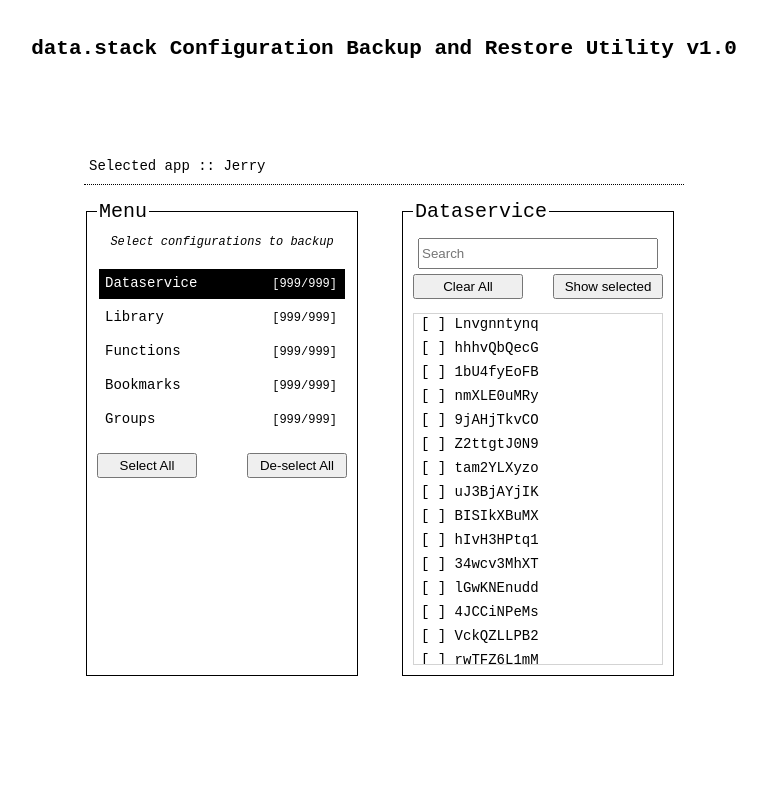
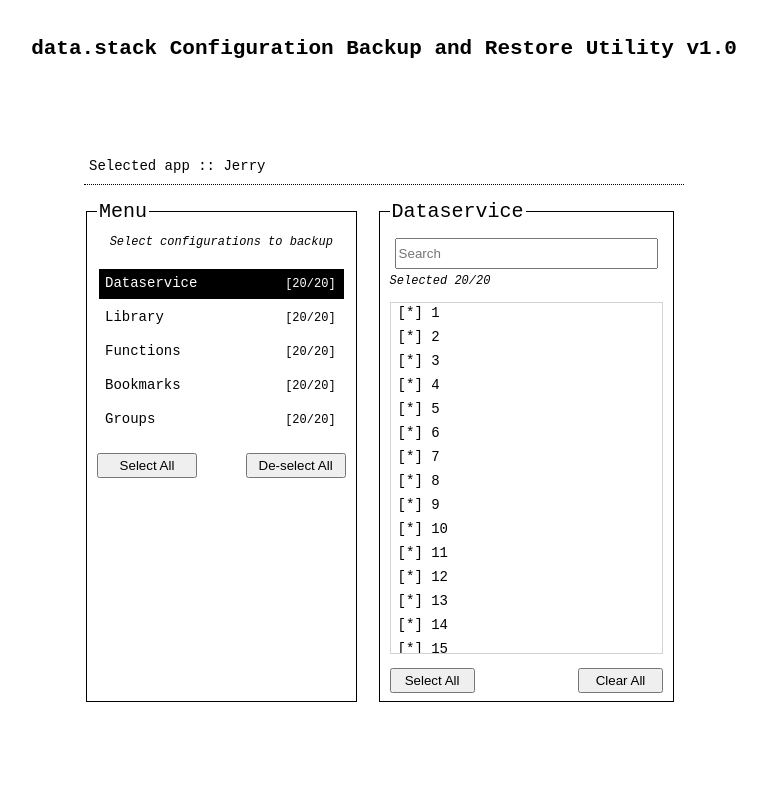
Before and after one commit to appveen/datastack-backup-restore, a plain HTML site: page index.html in a window 1280 px wide. Shown: the whole page, without its empty margins (256-1023 px from the left). Drawn offline with Linux system fonts and the light colour scheme.

Commit message:
Selecting configs

```diff
--- a/index.html
+++ b/index.html
@@ -114,12 +114,14 @@
 				<div id="main_selected_data">
 					<input type="text" name="main_selected_search" autosave="false" id="main_selected_search" autocomplete="false" placeholder="Search" onkeyup="searchSelected()">
 
-					<div class="col-layout">
-						<button id="main_selected_clearAll_button">Clear All</button>
-						<button id="main_selected_showSelected_button">Show selected</button>
-					</div>
+					<span id="main_selected_summary" class="main_selected_summary">Select configurations to backup</span>
 
 					<ul class="list" id="main_selected_list"></ul>
+
+					<div class="col-layout">
+						<button id="main_selected_selectAll_button" onclick="mainSelected_SelectAll()">Select All</button>
+						<button id="main_selected_clearAll_button" onclick="mainSelected_ClearAll()">Clear All</button>
+					</div>
 				</div>
 			</fieldset>
 
--- a/lib.elements.js
+++ b/lib.elements.js
@@ -46,9 +46,10 @@
 const main_selected_error = d.i("main_selected_error");
 const main_selected_data = d.i("main_selected_data");
 const main_selected_search = d.i("main_selected_search");
+const main_selected_selectAll_button = d.i("main_selected_selectAll_button");
 const main_selected_clearAll_button = d.i("main_selected_clearAll_button");
-const main_selected_showSelected_button = d.i("main_selected_showSelected_button");
 const main_selected_list = d.i("main_selected_list");
+const main_selected_summary = d.i("main_selected_summary");
 
 
 function hideAllConfig() {
--- a/lib.mainManager.js
+++ b/lib.mainManager.js
@@ -1,3 +1,5 @@
+
+var listOfRandomNames = ["1", "2", "3", "4", "5", "6", "7", "8", "9", "10", "11", "12", "13", "14", "15", "16", "17", "18", "19", "20"]
 
 var mainMap = {
 	"title": {
@@ -8,11 +10,31 @@
 		"groups": "Groups"
 	},
 	"count": {
-		"dataservice": { total: 10, selected: [] },
-		"library": { total: 0, selected: [] },
-		"functions": { total: 30, selected: [] },
-		"bookmarks": { total: 44, selected: [] },
-		"groups": { total: 33, selected: [] }
+		"dataservice": {
+			total: listOfRandomNames.length,
+			selected: JSON.parse(JSON.stringify(listOfRandomNames)),
+			raw: JSON.parse(JSON.stringify(listOfRandomNames))
+		},
+		"library": {
+			total: listOfRandomNames.length,
+			selected: JSON.parse(JSON.stringify(listOfRandomNames)),
+			raw: JSON.parse(JSON.stringify(listOfRandomNames))
+		},
+		"functions": {
+			total: listOfRandomNames.length,
+			selected: JSON.parse(JSON.stringify(listOfRandomNames)),
+			raw: JSON.parse(JSON.stringify(listOfRandomNames))
+		},
+		"bookmarks": {
+			total: listOfRandomNames.length,
+			selected: JSON.parse(JSON.stringify(listOfRandomNames)),
+			raw: JSON.parse(JSON.stringify(listOfRandomNames))
+		},
+		"groups": {
+			total: listOfRandomNames.length,
+			selected: JSON.parse(JSON.stringify(listOfRandomNames)),
+			raw: JSON.parse(JSON.stringify(listOfRandomNames))
+		}
 	},
 	"error": {
 		"zeroItems": {
@@ -25,7 +47,6 @@
 	}
 };
 
-var listOfRandomNames = ["Lnvgnntynq", "hhhvQbQecG", "1bU4fyEoFB", "nmXLE0uMRy", "9jAHjTkvCO", "Z2ttgtJ0N9", "tam2YLXyzo", "uJ3BjAYjIK", "BISIkXBuMX", "hIvH3HPtq1", "34wcv3MhXT", "lGwKNEnudd", "4JCCiNPeMs", "VckQZLLPB2", "rwTFZ6L1mM", "Pz197wLlGw"]
 
 var main_selected = null
 
@@ -43,6 +64,15 @@
 }
 menuHideContainerElements();
 
+function renderMenuData(){
+	main_dataservice_selected_count.innerHTML = `${mainMap.count.dataservice.selected.length}/${mainMap.count.dataservice.total}`;
+	main_library_selected_count.innerHTML = `${mainMap.count.library.selected.length}/${mainMap.count.library.total}`;
+	main_functions_selected_count.innerHTML = `${mainMap.count.functions.selected.length}/${mainMap.count.functions.total}`;
+	main_bookmarks_selected_count.innerHTML = `${mainMap.count.bookmarks.selected.length}/${mainMap.count.bookmarks.total}`;
+	main_groups_selected_count.innerHTML = `${mainMap.count.groups.selected.length}/${mainMap.count.groups.total}`;
+}
+renderMenuData()
+
 function menuSelect(selectedItem) {
 	removeSelectedClass();
 	menuHideContainerElements();
@@ -51,7 +81,7 @@
 	main_selected = selectedItem;
 	main_selected_title.innerHTML = mainMap.title[selectedItem];
 	main_selected_data.style.display = "grid";
-	populateSelectedList(selectedItem, listOfRandomNames);
+	populateSelectedList(selectedItem, mainMap.count[selectedItem].raw);
 }
 menuSelect("dataservice");
 
@@ -60,14 +90,34 @@
 	main_selected_list.innerHTML = "";
 	_listOfItems.forEach((item,index) => {
 		let clone = li.cloneNode();
-		clone.innerHTML = `[ ] ${item}`;
+		let location = mainMap.count[_type].selected.indexOf(item);
+		clone.innerHTML = `[${location == -1 ? " " : "*"}] ${item}`;
 		clone.setAttribute("id", `menu_selected_list_selected_${index}`)
 		clone.addEventListener("click", () => { mainSelectedFromList(_type, item) });
 		main_selected_list.appendChild(clone)
 	});
+	main_selected_summary.innerHTML = `Selected ${mainMap.count[_type].selected.length}/${mainMap.count[_type].total}`;
 }
 
+function mainSelectedFromList(_type, _selection) {
+	let index = mainMap.count[_type].selected.indexOf(_selection);
+	if (index == -1) mainMap.count[_type].selected.push(_selection);
+	else mainMap.count[_type].selected.splice(index, 1);
+	console.log(mainMap.count[_type].selected.join(", "));
+	renderMenuData();
+	populateSelectedList(_type, mainMap.count[_type].raw);
+}
 
-function mainSelectedFromList(_type, _selection) {
-	console.log(_type, _selection);
+function mainSelected_SelectAll(){
+	let type = main_selected.toLowerCase();
+	mainMap.count[type].selected = JSON.parse(JSON.stringify(mainMap.count[type].raw))
+	renderMenuData();
+	populateSelectedList(type, mainMap.count[type].raw);
 }
+
+function mainSelected_ClearAll(){
+	let type = main_selected.toLowerCase();
+	mainMap.count[type].selected = []
+	renderMenuData();
+	populateSelectedList(type, mainMap.count[type].raw);
+}
--- a/style.main.css
+++ b/style.main.css
@@ -64,6 +64,8 @@
 ul.navigation > li:hover {
 	background-color: dimgray;
 	cursor: pointer;
+	border: 1px solid gray;
+	box-shadow: 1px 1px 5px gray;
 }
 
 ul.navigation > li.selected {
@@ -93,10 +95,10 @@
 	display: flex;
 	margin: 10px 10px 2px 2px;
 	flex-direction: column;
-	width: 250px;
+	width: 275px;
 	padding: 10px;
 	border-color: black;
-	height: 454px;
+	height: 480px;
 }
 
 .main>.container>.container-child>.navigation{
@@ -111,11 +113,23 @@
 	text-align: center;
 }
 
+.main>.container>.container-child .main_selected_summary {
+	font-style: italic;
+	font-size: 12px;
+}
+
 .main>.container>.container-child .buttons {
 	margin: 5px 0;
 }
-.main>.container>.container-child button {
-	width: 110px;
+
+.main>.container>.container-child .col-layout {
+	display: flex;
+	flex-direction: row;
+	flex-wrap: wrap;
+}
+.main>.container>.container-child .col-layout button {
+	margin-bottom: 10px;
+	width: 85px;
 }
 
 ul.list {
```
